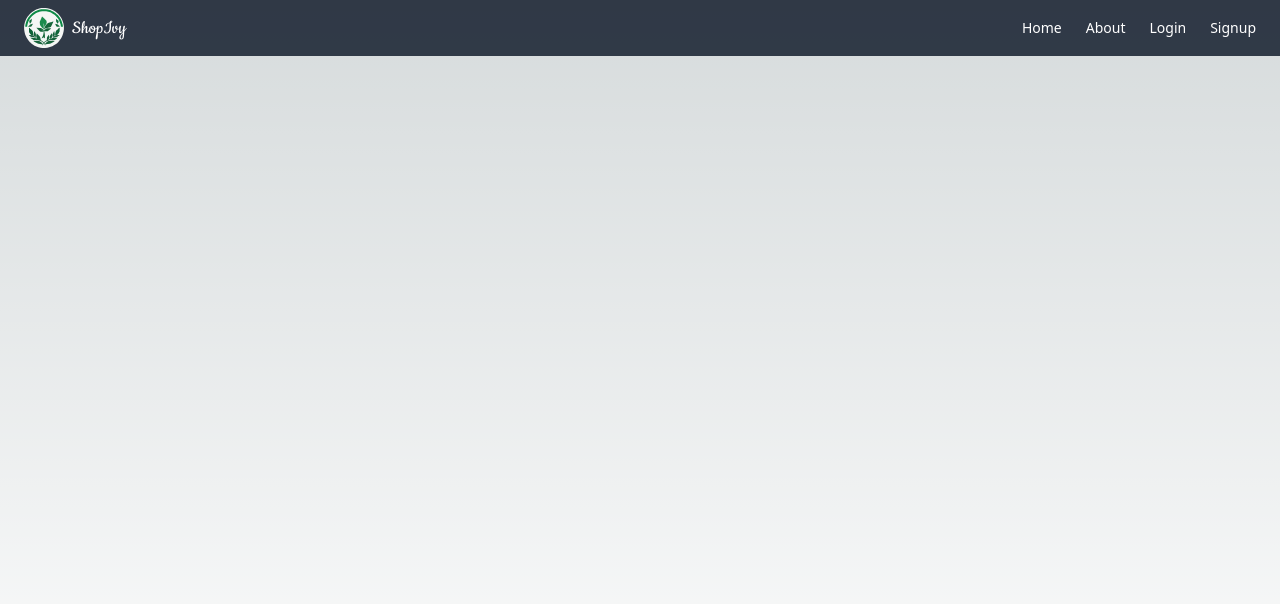
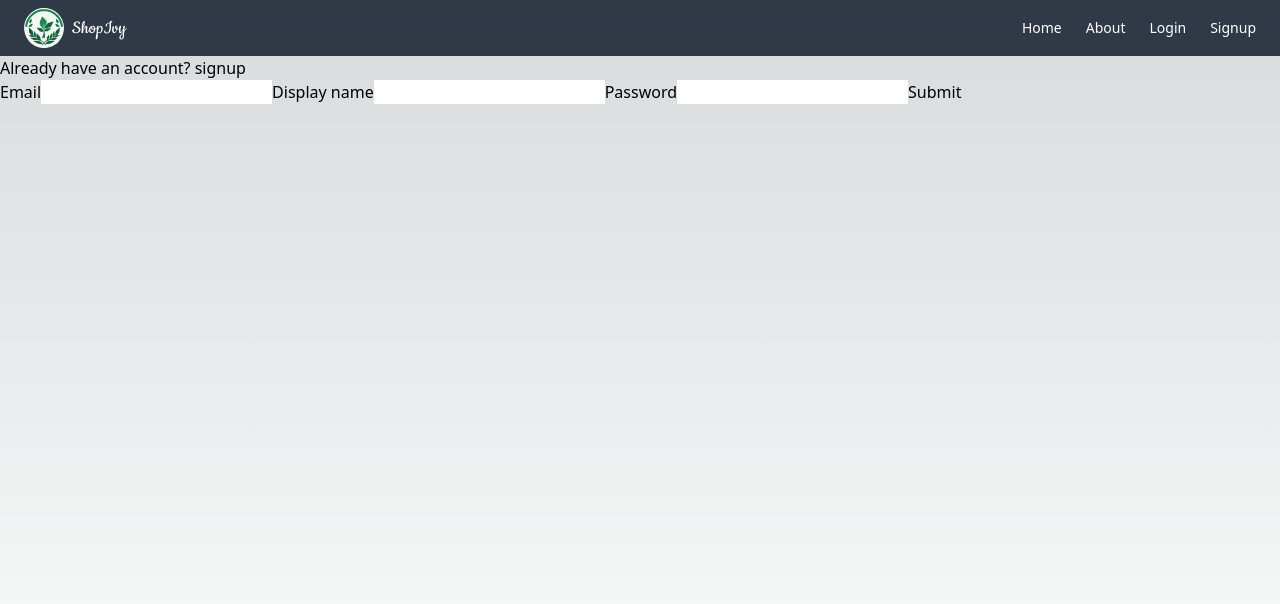
Before and after one commit to willzeng274/shopivy, a Next.js app: page /auth in a window 1280 px wide. Shown: the top 604 px of the page. Built offline with nearby package versions, Linux system fonts and the light colour scheme; no server answers.

Commit message:
fixed client server issue

```diff
--- /dev/null
+++ b/src/app/auth/client.tsx
@@ -0,0 +1,15 @@
+"use client";
+
+import { motion } from "framer-motion";
+
+interface IClient {
+    children?: React.ReactNode;
+}
+
+export default function Client({ children }: IClient) {
+    return (
+        <motion.div>
+            {children}
+        </motion.div>
+    );
+}
--- a/src/app/auth/page.tsx
+++ b/src/app/auth/page.tsx
@@ -3,26 +3,25 @@ import { useState } from "react";
 import Login from "./login";
 import Signup from "./signup";
 import Header from "@/components/ui/Header";
+import Client from "./client";
 
-export default function Page({searchParams}) {
-    const isLogin = searchParams['isLogin'] !== undefined;
+type PageProps = {
+	params: { slug: string };
+	searchParams?: { [key: string]: string | string[] | undefined };
+};
 
-    return (<div className="flex flex-col min-h-[100dvh]">
+export default function Page({ searchParams }: PageProps) {
+	const isLogin = searchParams["isLogin"] !== undefined;
+
+	return (
+		<div className="flex flex-col min-h-[100dvh]">
 			<main className="flex-1">
 				<Header />
-                <section>
-                 </section>
-            </main>
-        </div>)
+				<section>
+					{/* /thi */}
+					<Client>{isLogin ? <Login /> : <Signup />}</Client>
+				</section>
+			</main>
+		</div>
+	);
 }
-
-function Form({isLogin} : {isLogin: boolean}) {
-    "use client";
-    // @willzeng274 pls fix...
-    // return <motion.div>
-    //      {isLogin ? <Login /> : <Signup />}
-    // </motion.div>
-    return <div>
-         {isLogin ? <Login /> : <Signup />}
-    </div>
-}
```
